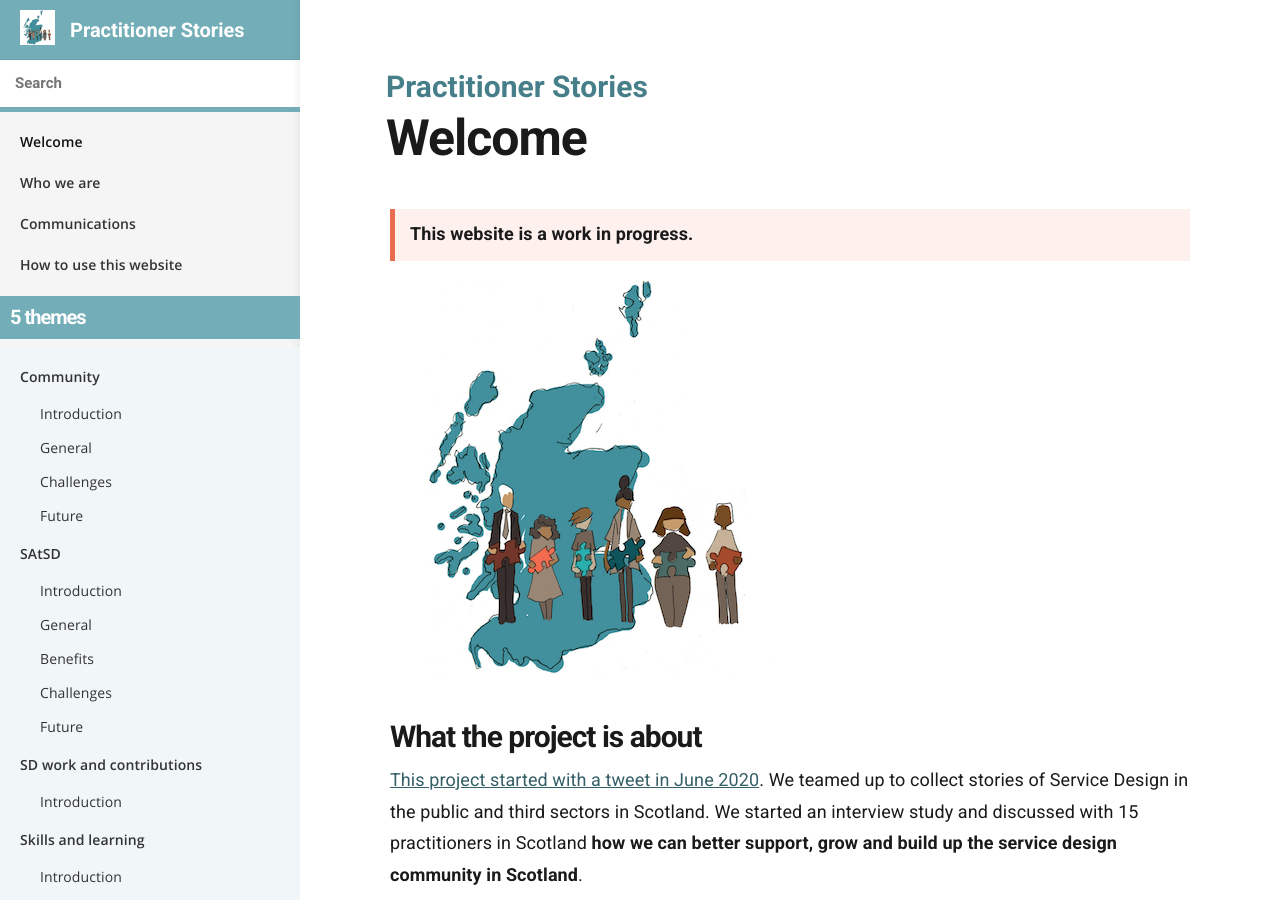
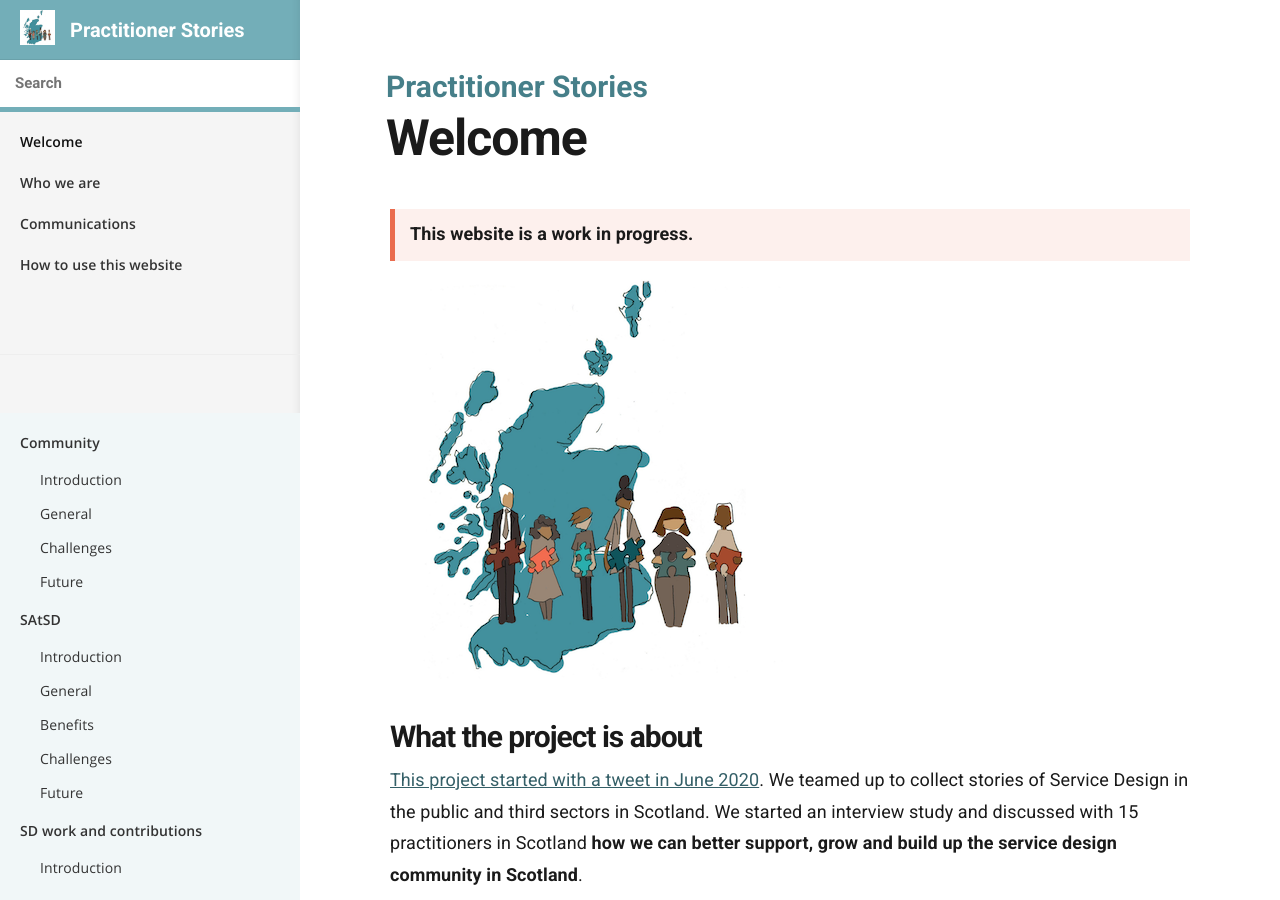
Before and after one commit to stephanie-K/practitioner-stories, a Jekyll site: the page built from index.md, in a window 1280 px wide and 900 px high. Built offline with Jekyll 4.4.1, drawn with Linux system fonts in a browser that asks for light colours.

Commit message:
remove 5 themes heading

```diff
--- a/_layouts/default.html
+++ b/_layouts/default.html
@@ -54,8 +54,9 @@
 						<a href="https://stephanie-k.github.io/practitioner-stories/how-to">How to use this website</a>
 					</li>
 				</ul>
-				<h2>5 themes</h2>
-				<ul style="background-color: #f1f7f8; border-bottom: solid 2px#73aeb8;">
+				<hr class="border-top: #73aeb8 4px solid;">
+				<!--h2>5 themes</h2-->
+				<ul style="background-color: #f1f7f8; border-bottom: solid 4px#73aeb8;">
 					{% assign grouped = site.docs | group_by: 'category' %}
 					{% for group in grouped %}
 						<li class="nav-item top-level {% if group.name == page.category %}current{% endif %}">
```
